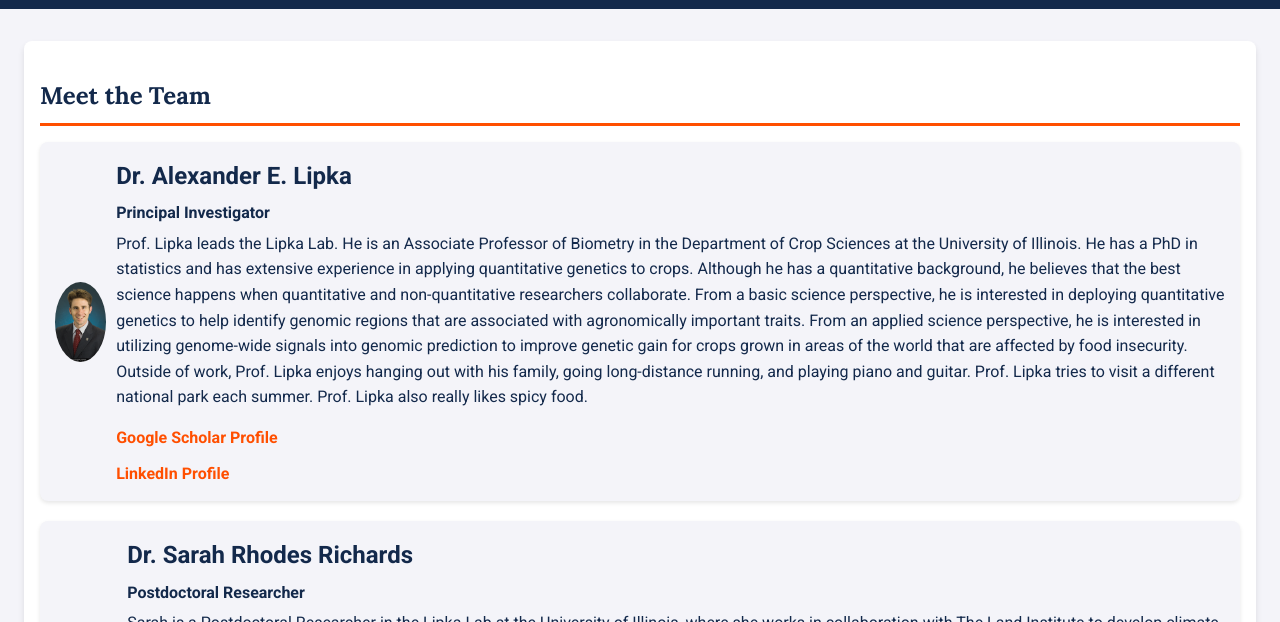
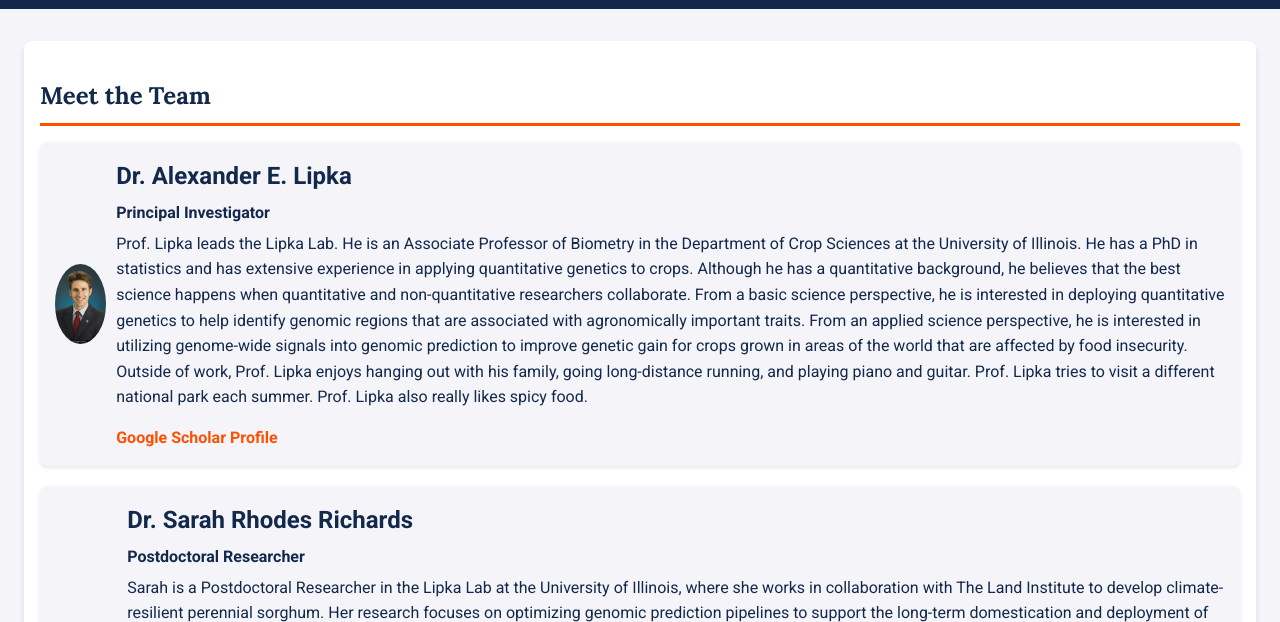
Before and after one commit to LIpkaLab/LipkaLab, a plain HTML site: page people.html in a window 1280 px wide. Shown: the part 105-727 px from the top of the page. Drawn offline with Linux system fonts and the light colour scheme; files whose address does not match are found by name.

Commit message:
Update people.html

```diff
--- a/people.html
+++ b/people.html
@@ -30,7 +30,7 @@
                     <p>Prof. Lipka leads the Lipka Lab. He is an Associate Professor of Biometry in the Department of Crop Sciences at the University of Illinois. He has a PhD in statistics and has extensive experience in applying quantitative genetics to crops. Although he has a quantitative background, he believes that the best science happens when quantitative and non-quantitative researchers collaborate. From a basic science perspective, he is interested in deploying quantitative genetics to help identify genomic regions that are associated with agronomically important traits. From an applied science perspective, he is interested in utilizing genome-wide signals into genomic prediction to improve genetic gain for crops grown in areas of the world that are affected by food insecurity.  Outside of work, Prof. Lipka enjoys hanging out with his family, going long-distance running, and playing piano and guitar. Prof. Lipka tries to visit a different national park each summer. Prof. Lipka also really likes spicy food. </p>
                     <a href="https://scholar.google.com/citations?user=LeQcPl4AAAAJ&hl=pt-BR&oi=ao" target="_blank">Google Scholar Profile</a>
                     <br>
-                    <a href="https://www.linkedin.com/in/alex-lipka-45aa7a2b/" target="_blank">LinkedIn Profile</a>
+                    <!---a href="https://www.linkedin.com/in/alex-lipka-45aa7a2b/" target="_blank">LinkedIn Profile</a-->
                 </div>
             </div>
             <!-- DR. Sarah Rhodes Richards -->
```
